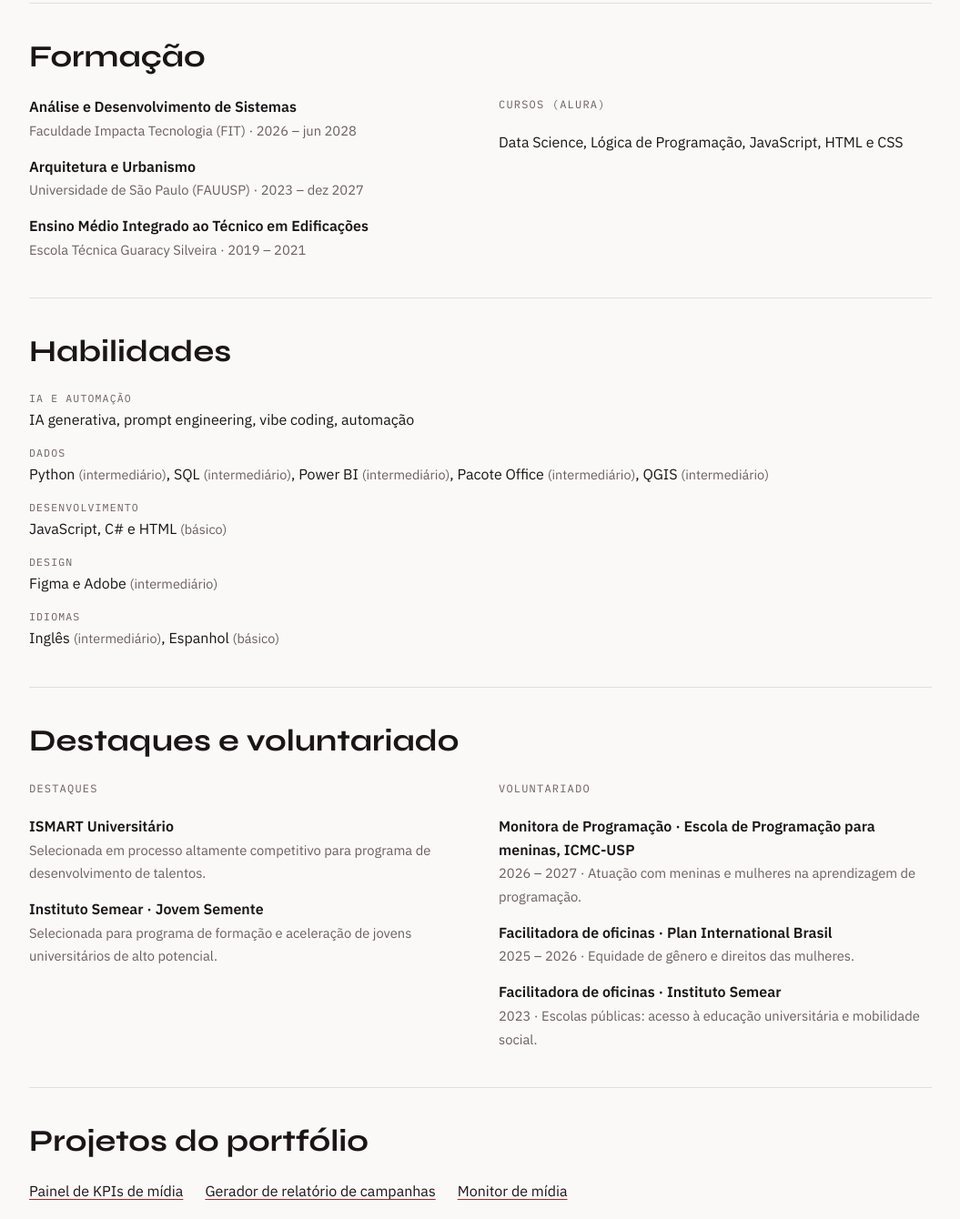
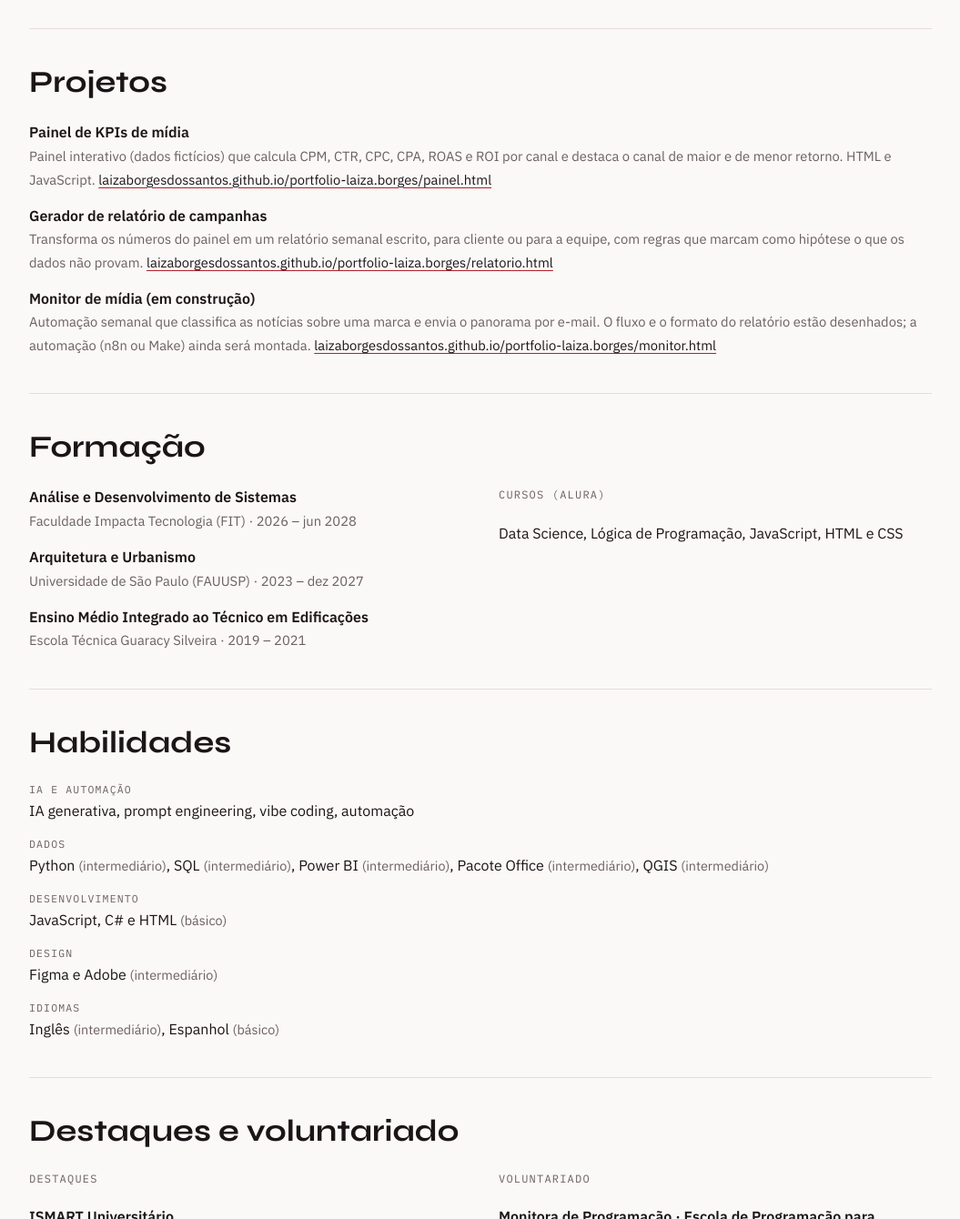
Before and after one commit to LaizaBorgesdosSantos/portfolio-laiza.borges, a plain HTML site: page curriculo.html in a window 1280 px wide. Shown: the part 1460-2800 px from the top of the page at 91% size, without its empty margins (112-1167 px from the left). Drawn offline with Linux system fonts and the light colour scheme.

Commit message:
Add files via upload

```diff
--- a/curriculo.html
+++ b/curriculo.html
@@ -36,6 +36,7 @@
         <span id="email">lbs.laiza@gmail.com</span>
         <a href="https://www.linkedin.com/in/laiza-borges-dos-santos" target="_blank" rel="noopener">linkedin.com/in/laiza-borges-dos-santos</a>
         <a href="https://github.com/LaizaBorgesdosSantos" target="_blank" rel="noopener">github.com/LaizaBorgesdosSantos</a>
+        <a href="https://laizaborgesdossantos.github.io/portfolio-laiza.borges/" target="_blank" rel="noopener">laizaborgesdossantos.github.io/portfolio-laiza.borges</a>
       </p>
       <div class="actions noprint">
         <button type="button" id="print" class="primary">Imprimir ou salvar em PDF</button>
@@ -88,6 +89,24 @@
     </div>
   </section>
 
+  <section id="projetos">
+    <h2>Projetos</h2>
+    <ul class="plain">
+      <li>
+        <strong>Painel de KPIs de mídia</strong>
+        <span>Painel interativo (dados fictícios) que calcula CPM, CTR, CPC, CPA, ROAS e ROI por canal e destaca o canal de maior e de menor retorno. HTML e JavaScript. <a href="https://laizaborgesdossantos.github.io/portfolio-laiza.borges/painel.html" target="_blank" rel="noopener">laizaborgesdossantos.github.io/portfolio-laiza.borges/painel.html</a></span>
+      </li>
+      <li>
+        <strong>Gerador de relatório de campanhas</strong>
+        <span>Transforma os números do painel em um relatório semanal escrito, para cliente ou para a equipe, com regras que marcam como hipótese o que os dados não provam. <a href="https://laizaborgesdossantos.github.io/portfolio-laiza.borges/relatorio.html" target="_blank" rel="noopener">laizaborgesdossantos.github.io/portfolio-laiza.borges/relatorio.html</a></span>
+      </li>
+      <li>
+        <strong>Monitor de mídia (em construção)</strong>
+        <span>Automação semanal que classifica as notícias sobre uma marca e envia o panorama por e-mail. O fluxo e o formato do relatório estão desenhados; a automação (n8n ou Make) ainda será montada. <a href="https://laizaborgesdossantos.github.io/portfolio-laiza.borges/monitor.html" target="_blank" rel="noopener">laizaborgesdossantos.github.io/portfolio-laiza.borges/monitor.html</a></span>
+      </li>
+    </ul>
+  </section>
+
   <section id="formacao">
     <h2>Formação</h2>
     <div class="two">
@@ -135,14 +154,6 @@
     </div>
   </section>
 
-  <section id="projetos" class="noprint">
-    <h2>Projetos do portfólio</h2>
-    <p class="links">
-      <a href="painel.html">Painel de KPIs de mídia</a>
-      <a href="relatorio.html">Gerador de relatório de campanhas</a>
-      <a href="monitor.html">Monitor de mídia</a>
-    </p>
-  </section>
 </div>
 
 <script src="common.js"></script>
```
Also changed, not shown: 1 other file.
